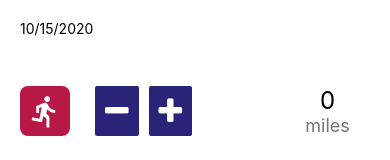
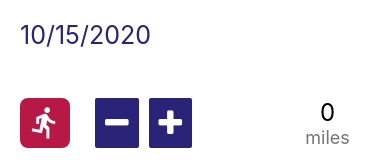
Before and after one commit to acahet/udacity-react-native-udacifitness, a React Native app: screen / in a window 390 px wide. Shown: the top 160 px of the page. Built offline with nearby package versions, Linux system fonts and the light colour scheme.

Commit message:
styles
style date header
add text button

```diff
--- a/components/DateHeader.js
+++ b/components/DateHeader.js
@@ -1,6 +1,7 @@
 import React from 'react';
 import { Text } from 'react-native';
+import { purple } from '../utils/colors';
 
 export default function DateHeader({ date }) {
-	return <Text>{date}</Text>;
+	return <Text style={{ color: purple, fontSize: 25 }}>{date}</Text>;
 }
--- /dev/null
+++ b/components/TextButton.js
@@ -0,0 +1,18 @@
+import React from 'react';
+import { Text, TouchableOpacity, StyleSheet } from 'react-native';
+import { purple } from '../utils/colors';
+
+export default function TextButton({ children, onPress, style = {} }) {
+	return (
+		<TouchableOpacity onPress={onPress}>
+			<Text style={[styles.reset, style]}>{children}</Text>
+		</TouchableOpacity>
+	);
+}
+
+const styles = StyleSheet.create({
+	reset: {
+		textAlign: 'center',
+		color: purple,
+	},
+});
```
